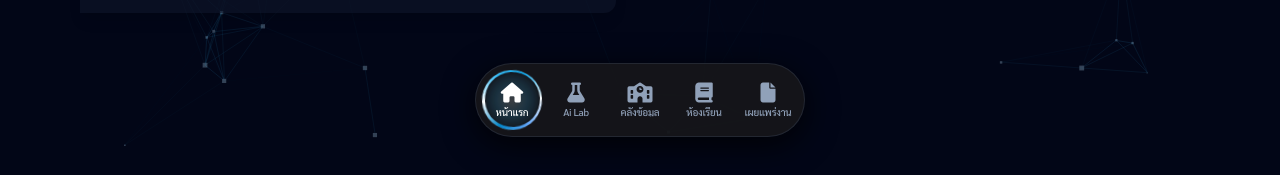
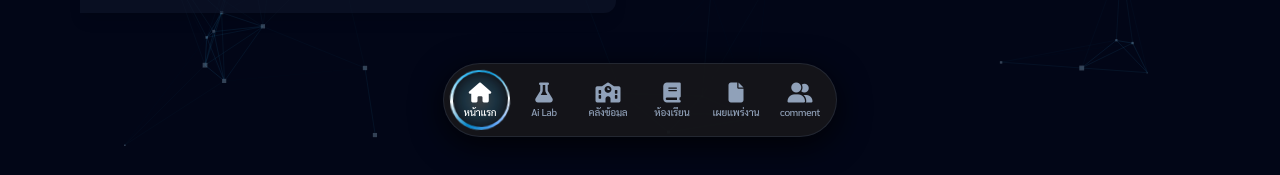
Before and after one commit to metawat888/ailsed, a React (Vite) app: page / in a window 1280 px wide. Shown: the part 639-814 px from the top of the page. Built offline with nearby package versions, Linux system fonts and the light colour scheme.

Commit message:
Update App.tsx

```diff
--- a/src/App.tsx
+++ b/src/App.tsx
@@ -47,6 +47,12 @@ const PAGES_CONFIG: PageItem[] = [
     label: 'เผยแพร่งาน',
     icon: 'fa-solid fa-file',
     url: 'https://meb1.vercel.app/',
+  },
+   {
+    id: 'thing',
+    label: 'comment',
+    icon: 'fa-solid fa-user-group',
+    url: 'https://think-dusky.vercel.app',
   },
   // 👇 ตัวอย่างการเพิ่มปุ่มใหม่ (ก๊อปปี้ไปวางต่อท้ายได้เลย ไม่ต้องกลัวชื่อ id ซ้ำ):
   // {
```
